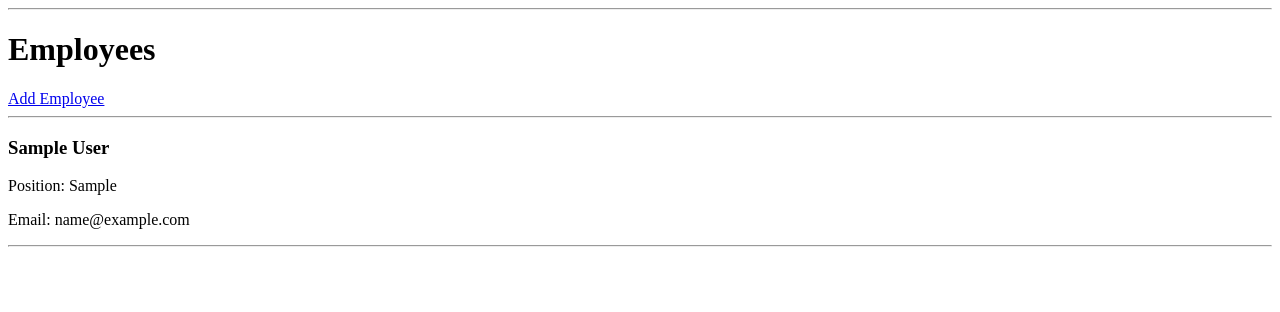
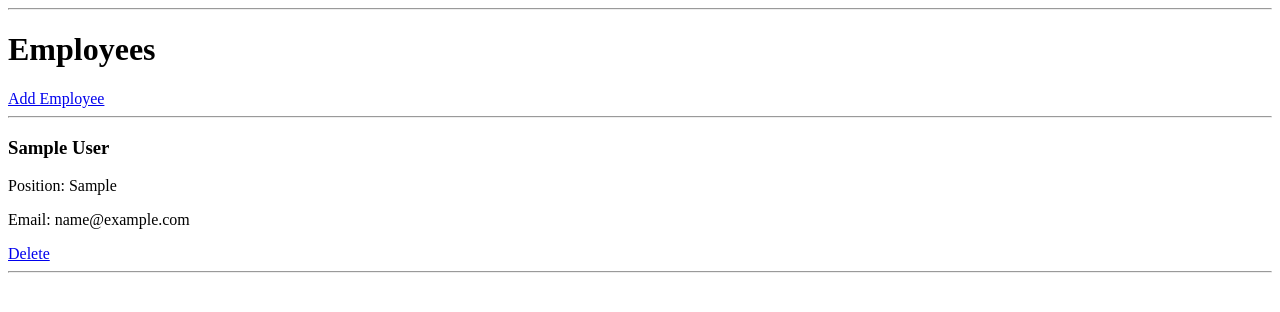
Before and after one commit to q5f62p4nw7-blip/employee-scheduling, a Flask app: page /employees in a window 1280 px wide. Shown: the part 26-338 px from the top of the page. Run offline with Flask 3, Linux system fonts and the light colour scheme; a user stored in the database is signed in; tables that the repository leaves empty hold one stand-in row (values such as "Sample post").

Commit message:
[US1] Implement employee delete functionality

```diff
--- a/app.py
+++ b/app.py
@@ -119,6 +119,27 @@ def add_employee():
     return render_template("employee_form.html")
 
 
+@app.route("/employees/delete/<int:id>")
+def delete_employee(id):
+
+    if "user_id" not in session:
+        return redirect("/login")
+
+    conn = get_db_connection()
+
+    conn.execute(
+        """
+        DELETE FROM employees
+        WHERE id = ? AND user_id = ?
+        """,
+        (id, session["user_id"])
+    )
+
+    conn.commit()
+    conn.close()
+
+    return redirect("/employees")
+
 
 if __name__ == "__main__":
     app.run(debug=True)
--- a/templates/employees.html
+++ b/templates/employees.html
@@ -20,6 +20,10 @@
 
     <p>Email: {{ employee.email }}</p>
 
+    <a href="/employees/delete/{{ employee.id }}">
+    Delete
+</a>
+
 </div>
 
 <hr>
```
